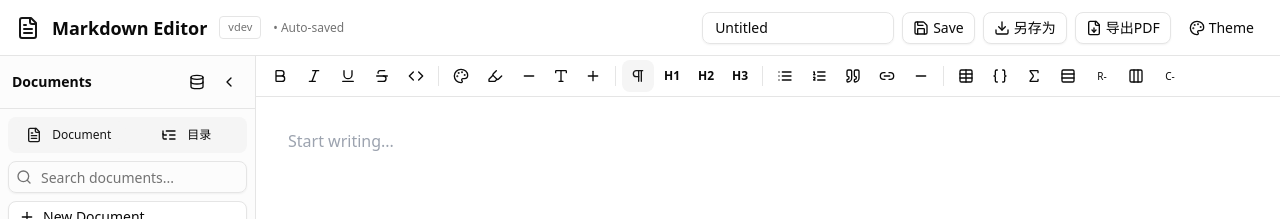
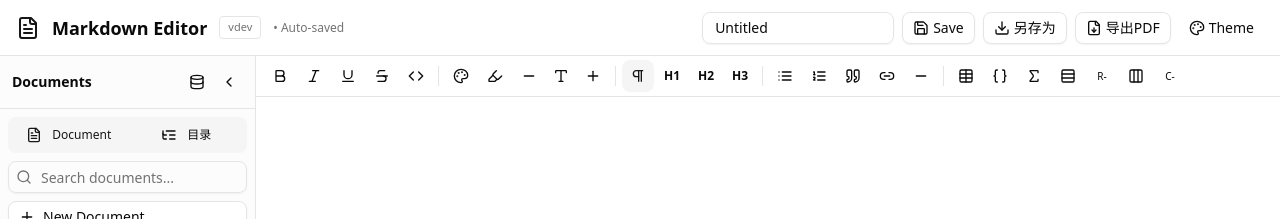
Before and after one commit to LiuMengxuan04/perfectmd, a Next.js app: page / in a window 1280 px wide. Both pictures are taken after a click on the button "New Document". Shown: the top 219 px of the page. Built offline with nearby package versions, Linux system fonts and the light colour scheme.

Commit message:
fix: stabilize IME input and paragraph splitting in editor

```diff
--- a/src/components/editor/MarkdownEditor.tsx
+++ b/src/components/editor/MarkdownEditor.tsx
@@ -346,6 +346,35 @@ export function MarkdownEditor({ content, onChange }: MarkdownEditorProps) {
     return selection
   }, [])
 
+  const ensureReadyCaretForEmptyEditor = useCallback(() => {
+    const editor = editorRef.current
+    const selection = window.getSelection()
+    if (!editor || !selection) return
+
+    if (!editor.innerHTML.trim()) {
+      editor.innerHTML = '<p><br></p>'
+    }
+
+    const firstParagraph = editor.querySelector('p') as HTMLParagraphElement | null
+    const targetBlock = firstParagraph || editor
+    const textNode = Array.from(targetBlock.childNodes).find((node) => node.nodeType === Node.TEXT_NODE) as Text | undefined
+
+    const range = document.createRange()
+    if (textNode) {
+      range.setStart(textNode, 0)
+    } else if (targetBlock.firstChild) {
+      range.setStart(targetBlock, 0)
+    } else {
+      const anchor = document.createTextNode('')
+      targetBlock.appendChild(anchor)
+      range.setStart(anchor, 0)
+    }
+    range.collapse(true)
+    selection.removeAllRanges()
+    selection.addRange(range)
+    savedRangeRef.current = range.cloneRange()
+  }, [])
+
   const getTextBeforeCaretInBlock = useCallback((block: HTMLElement, selection: Selection): string => {
     if (!selection.rangeCount) return ''
     const range = selection.getRangeAt(0).cloneRange()
@@ -674,13 +703,15 @@ export function MarkdownEditor({ content, onChange }: MarkdownEditorProps) {
     return false
   }, [convertBlockTag, deleteMarkdownTrigger, ensureIsolatedBlock, getCurrentBlock, getTextBeforeCaretInBlock, handleInput])
 
-  const clearInlineTypingState = useCallback(() => {
-    // Avoid forcing "bold" off globally; headings rely on their own bold style.
-    const commands: Array<'italic' | 'strikeThrough' | 'underline'> = [
+  const clearInlineTypingState = useCallback((includeBold = false) => {
+    const commands: Array<'bold' | 'italic' | 'strikeThrough' | 'underline'> = [
       'italic',
       'strikeThrough',
       'underline',
     ]
+    if (includeBold) {
+      commands.unshift('bold')
+    }
     for (const command of commands) {
       if (document.queryCommandState(command)) {
         document.execCommand(command, false)
@@ -712,7 +743,14 @@ export function MarkdownEditor({ content, onChange }: MarkdownEditorProps) {
   }, [])
 
   const applyInlineMarkdownShortcut = useCallback((e: React.KeyboardEvent): boolean => {
-    if (e.key !== ' ') return false
+    const isSpaceTrigger = e.key === ' '
+    const isPrintableTrigger =
+      e.key.length === 1 &&
+      !e.ctrlKey &&
+      !e.metaKey &&
+      !e.altKey
+
+    if (!isSpaceTrigger && !isPrintableTrigger) return false
 
     const selection = window.getSelection()
     if (!selection || !selection.isCollapsed || !selection.rangeCount) return false
@@ -723,11 +761,13 @@ export function MarkdownEditor({ content, onChange }: MarkdownEditorProps) {
     const textNode = range.startContainer as Text
     const offset = range.startOffset
     const before = textNode.data.slice(0, offset)
+    const candidate = isSpaceTrigger ? before : `${before}${e.key}`
 
     type InlineMatch = {
       regex: RegExp
       build: (match: RegExpMatchArray) => HTMLElement
       resetCommands?: Array<'bold' | 'italic' | 'strikeThrough' | 'underline'>
+      triggerKeys?: string[]
     }
 
     const patterns: InlineMatch[] = [
@@ -740,6 +780,7 @@ export function MarkdownEditor({ content, onChange }: MarkdownEditorProps) {
           return el
         },
         resetCommands: ['bold'],
+        triggerKeys: [' ', '*'],
       },
       {
         // *italic*
@@ -750,6 +791,7 @@ export function MarkdownEditor({ content, onChange }: MarkdownEditorProps) {
           return el
         },
         resetCommands: ['italic'],
+        triggerKeys: [' ', '*'],
       },
       {
         // _italic_
@@ -760,6 +802,7 @@ export function MarkdownEditor({ content, onChange }: MarkdownEditorProps) {
           return el
         },
         resetCommands: ['italic'],
+        triggerKeys: [' ', '_'],
       },
       {
         // ~~strikethrough~~ or ～～strikethrough～～
@@ -770,6 +813,7 @@ export function MarkdownEditor({ content, onChange }: MarkdownEditorProps) {
           return el
         },
         resetCommands: ['strikeThrough'],
+        triggerKeys: [' ', '~', '～'],
       },
       {
         // `inline code`
@@ -780,6 +824,7 @@ export function MarkdownEditor({ content, onChange }: MarkdownEditorProps) {
           el.textContent = m[1]
           return el
         },
+        triggerKeys: [' ', '`'],
       },
       {
         // ++underline++
@@ -790,6 +835,7 @@ export function MarkdownEditor({ content, onChange }: MarkdownEditorProps) {
           return el
         },
         resetCommands: ['underline'],
+        triggerKeys: [' ', '+'],
       },
       {
         // <u>underline</u>
@@ -800,6 +846,7 @@ export function MarkdownEditor({ content, onChange }: MarkdownEditorProps) {
           return el
         },
         resetCommands: ['underline'],
+        triggerKeys: [' '],
       },
       {
         // [label](url)
@@ -812,6 +859,7 @@ export function MarkdownEditor({ content, onChange }: MarkdownEditorProps) {
           el.rel = 'noopener noreferrer'
           return el
         },
+        triggerKeys: [' ', ')'],
       },
       {
         // $inline formula$
@@ -838,15 +886,18 @@ export function MarkdownEditor({ content, onChange }: MarkdownEditorProps) {
           }
           return el
         },
+        triggerKeys: [' ', '$'],
       },
     ]
 
     for (const pattern of patterns) {
-      const match = before.match(pattern.regex)
+      if (pattern.triggerKeys && !pattern.triggerKeys.includes(e.key)) continue
+
+      const match = candidate.match(pattern.regex)
       if (!match) continue
 
       const fullMatch = match[0]
-      const replaceStart = offset - fullMatch.length
+      const replaceStart = offset - before.length + candidate.length - fullMatch.length
 
       if (replaceStart < 0) return false
 
@@ -859,16 +910,16 @@ export function MarkdownEditor({ content, onChange }: MarkdownEditorProps) {
 
       const fragment = document.createDocumentFragment()
       const formattedNode = pattern.build(match)
-      const trailingSpace = document.createTextNode(' ')
+      // Keep a dedicated plain-text caret anchor after the formatted node so
+      // subsequent typing stays outside the inline style without needing an
+      // extra visible space or keydown-time selection fixes.
+      const caretAnchor = document.createTextNode('')
       fragment.appendChild(formattedNode)
-      fragment.appendChild(trailingSpace)
-
+      fragment.appendChild(caretAnchor)
       replaceRange.insertNode(fragment)
 
       const caretRange = document.createRange()
-      // Keep caret inside the trailing text node to avoid boundary-affinity
-      // issues where the next character is considered inside inline formatting.
-      caretRange.setStart(trailingSpace, trailingSpace.length)
+      caretRange.setStart(caretAnchor, 0)
       caretRange.collapse(true)
       selection.removeAllRanges()
       selection.addRange(caretRange)
@@ -884,11 +935,10 @@ export function MarkdownEditor({ content, onChange }: MarkdownEditorProps) {
       }
       const inHeading = isSelectionInsideHeading()
       if (!inHeading) {
-        clearInlineTypingState()
-      }
-
-      // Force next printable input to start outside inline-format context.
-      shouldResetInlineTypingRef.current = !inHeading
+        clearInlineTypingState(true)
+      }
+
+      shouldResetInlineTypingRef.current = false
 
       handleInput()
       return true
@@ -952,10 +1002,18 @@ export function MarkdownEditor({ content, onChange }: MarkdownEditorProps) {
         editorRef.current.innerHTML = content || '<p><br></p>'
         ensureCodeBlockControls(editorRef.current)
         renderCodeHighlights(editorRef.current, true)
+        if (!content) {
+          savedRangeRef.current = null
+        }
       }
     }
     isInternalChange.current = false
   }, [content, ensureCodeBlockControls, renderCodeHighlights])
+
+  useEffect(() => {
+    if (!editorRef.current || content) return
+    ensureReadyCaretForEmptyEditor()
+  }, [content, ensureReadyCaretForEmptyEditor])
 
   // Initialize editor content
   useEffect(() => {
@@ -1270,11 +1328,52 @@ export function MarkdownEditor({ content, onChange }: MarkdownEditorProps) {
     const currentBlock = getCurrentBlock(selection)
     if (!currentBlock || currentBlock === editor) return false
 
+    const placeCaretInBlockStart = (block: HTMLElement) => {
+      const caret = document.createRange()
+      caret.selectNodeContents(block)
+      caret.collapse(true)
+      selection.removeAllRanges()
+      selection.addRange(caret)
+      savedRangeRef.current = caret.cloneRange()
+    }
+
+    const blockContainsSoftBreak = currentBlock.tagName.toLowerCase() !== 'pre' && (
+      !!currentBlock.querySelector('br') ||
+      Array.from(currentBlock.childNodes).some((node) => node.nodeName === 'BR')
+    )
+
+    if (blockContainsSoftBreak) {
+      const isolatedBlock = ensureIsolatedBlock()
+      if (isolatedBlock && isolatedBlock !== currentBlock && isolatedBlock.parentNode) {
+        const blankParagraph = document.createElement('p')
+        blankParagraph.appendChild(document.createElement('br'))
+        isolatedBlock.parentNode.insertBefore(blankParagraph, isolatedBlock)
+        placeCaretInBlockStart(blankParagraph)
+        return true
+      }
+    }
+
     const hasMeaningfulContent = (node: ParentNode): boolean => {
       const text = (node.textContent || '').replace(/\u200b/g, '').trim()
       return text.length > 0 || !!node.querySelector('img, table, hr, pre, ul, ol, blockquote')
     }
 
+    const hasVisualBreak = (node: ParentNode): boolean => {
+      const children = Array.from(node.childNodes)
+      for (const child of children) {
+        if (child.nodeType === Node.TEXT_NODE) {
+          if ((child.textContent || '').includes('\n')) return true
+          continue
+        }
+        if (child.nodeType === Node.ELEMENT_NODE) {
+          const element = child as HTMLElement
+          if (element.tagName.toLowerCase() === 'br') return true
+          if (hasVisualBreak(element)) return true
+        }
+      }
+      return false
+    }
+
     const ensureBlockPlaceholder = (block: HTMLElement) => {
       if (!hasMeaningfulContent(block) && !block.querySelector('br')) {
         block.appendChild(document.createElement('br'))
@@ -1282,11 +1381,18 @@ export function MarkdownEditor({ content, onChange }: MarkdownEditorProps) {
     }
 
     const inlineTags = new Set(['span', 'font', 'strong', 'em', 'b', 'i', 'u', 'a', 's', 'del', 'code'])
-    const stripLeadingSoftBreak = (node: ParentNode): boolean => {
+    const consumeLeadingVisualBreak = (node: ParentNode): boolean => {
       let child = node.firstChild
       while (child) {
         if (child.nodeType === Node.TEXT_NODE) {
-          if (child.textContent?.replace(/\u200b/g, '').trim()) return false
+          const text = child.textContent || ''
+          const withoutZwsp = text.replace(/\u200b/g, '')
+          const leadingMatch = withoutZwsp.match(/^[\s\u00a0]*\n/)
+          if (leadingMatch) {
+            child.textContent = text.replace(/^([\u200b\s\u00a0]*)\n/, '$1')
+            return true
+          }
+          if (withoutZwsp.trim()) return false
           const next = child.nextSibling
           child.parentNode?.removeChild(child)
           child = next
@@ -1301,7 +1407,7 @@ export function MarkdownEditor({ content, onChange }: MarkdownEditorProps) {
             return true
           }
           if (inlineTags.has(tag)) {
-            const stripped = stripLeadingSoftBreak(element)
+            const stripped = consumeLeadingVisualBreak(element)
             const shouldRemoveEmptyWrapper =
               !hasMeaningfulContent(element) &&
               !element.querySelector('br, img, table, hr, pre, ul, ol, blockquote')
@@ -1320,22 +1426,91 @@ export function MarkdownEditor({ content, onChange }: MarkdownEditorProps) {
       return false
     }
 
-    const range = selection.getRangeAt(0)
+    const consumeTrailingVisualBreak = (node: ParentNode): boolean => {
+      let child = node.lastChild
+      while (child) {
+        if (child.nodeType === Node.TEXT_NODE) {
+          const text = child.textContent || ''
+          const withoutZwsp = text.replace(/\u200b/g, '')
+          const trailingMatch = withoutZwsp.match(/\n[\s\u00a0]*$/)
+          if (trailingMatch) {
+            child.textContent = text.replace(/\n([\u200b\s\u00a0]*)$/, '$1')
+            return true
+          }
+          if (withoutZwsp.trim()) return false
+          const previous = child.previousSibling
+          child.parentNode?.removeChild(child)
+          child = previous
+          continue
+        }
+
+        if (child.nodeType === Node.ELEMENT_NODE) {
+          const element = child as HTMLElement
+          const tag = element.tagName.toLowerCase()
+          if (tag === 'br') {
+            element.parentNode?.removeChild(element)
+            return true
+          }
+          if (inlineTags.has(tag)) {
+            const stripped = consumeTrailingVisualBreak(element)
+            const shouldRemoveEmptyWrapper =
+              !hasMeaningfulContent(element) &&
+              !element.querySelector('br, img, table, hr, pre, ul, ol, blockquote')
+            if (shouldRemoveEmptyWrapper) {
+              element.parentNode?.removeChild(element)
+            }
+            if (stripped) return true
+            child = shouldRemoveEmptyWrapper ? node.lastChild : element.previousSibling
+            continue
+          }
+        }
+
+        return false
+      }
+
+      return false
+    }
+
+    let range = selection.getRangeAt(0)
     if (!range.collapsed) {
       range.deleteContents()
-    }
-
-    const liveRange = selection.getRangeAt(0)
+      range = selection.getRangeAt(0)
+    }
+
+    const splitMarker = document.createComment('enter-split-marker')
+    range.insertNode(splitMarker)
+
+    const previewBeforeRange = document.createRange()
+    previewBeforeRange.selectNodeContents(currentBlock)
+    previewBeforeRange.setEndBefore(splitMarker)
+    const previewBefore = previewBeforeRange.cloneContents()
+    const caretStartsAfterVisualBreak = consumeTrailingVisualBreak(previewBefore)
+
+    const previewRange = document.createRange()
+    previewRange.setStartAfter(splitMarker)
+    previewRange.setEnd(currentBlock, currentBlock.childNodes.length)
+    const previewTrailing = previewRange.cloneContents()
+    const shouldInsertBlankLineBeforeTrailing = consumeLeadingVisualBreak(previewTrailing)
+
     const extractRange = document.createRange()
-    extractRange.setStart(liveRange.startContainer, liveRange.startOffset)
+    extractRange.setStartAfter(splitMarker)
     extractRange.setEnd(currentBlock, currentBlock.childNodes.length)
     const trailingContent = extractRange.extractContents()
+    splitMarker.parentNode?.removeChild(splitMarker)
 
     let hasTrailing = hasMeaningfulContent(trailingContent)
+    const trailingContainsVisualBreak = hasVisualBreak(trailingContent)
     let leadingSoftBreak = false
-    while (hasTrailing && stripLeadingSoftBreak(trailingContent)) {
+    while (hasTrailing && consumeLeadingVisualBreak(trailingContent)) {
       leadingSoftBreak = true
       hasTrailing = hasMeaningfulContent(trailingContent)
+    }
+
+    if (caretStartsAfterVisualBreak) {
+      while (consumeTrailingVisualBreak(currentBlock)) {
+        // Remove the soft-break that visually belonged between the two lines
+        // so the current block becomes the actual previous paragraph.
+      }
     }
 
     ensureBlockPlaceholder(currentBlock)
@@ -1345,7 +1520,12 @@ export function MarkdownEditor({ content, onChange }: MarkdownEditorProps) {
     currentBlock.parentNode?.insertBefore(newParagraph, currentBlock.nextSibling)
 
     if (hasTrailing) {
-      if (leadingSoftBreak) {
+      if (
+        leadingSoftBreak ||
+        shouldInsertBlankLineBeforeTrailing ||
+        trailingContainsVisualBreak ||
+        caretStartsAfterVisualBreak
+      ) {
         const trailingParagraph = document.createElement('p')
         trailingParagraph.appendChild(trailingContent)
         ensureBlockPlaceholder(trailingParagraph)
@@ -1358,13 +1538,9 @@ export function MarkdownEditor({ content, onChange }: MarkdownEditorProps) {
     }
 
     const caret = document.createRange()
-    caret.selectNodeContents(newParagraph)
-    caret.collapse(true)
-    selection.removeAllRanges()
-    selection.addRange(caret)
-    savedRangeRef.current = caret.cloneRange()
+    placeCaretInBlockStart(newParagraph)
     return true
-  }, [getCurrentBlock])
+  }, [ensureIsolatedBlock, getCurrentBlock])
 
   const exitHeadingWithParagraph = useCallback((): boolean => {
     const selection = window.getSelection()
@@ -1632,6 +1808,30 @@ export function MarkdownEditor({ content, onChange }: MarkdownEditorProps) {
   const handleEditorClick = useCallback((e: React.MouseEvent<HTMLDivElement>) => {
     const target = e.target as HTMLElement
     if (!editorRef.current) return
+
+    const placeCaretFromPoint = () => {
+      const doc = document as Document & {
+        caretPositionFromPoint?: (x: number, y: number) => { offsetNode: Node; offset: number } | null
+        caretRangeFromPoint?: (x: number, y: number) => Range | null
+      }
+      const selection = window.getSelection()
+      if (!selection) return
+
+      let nextRange: Range | null = null
+      const caretPosition = doc.caretPositionFromPoint?.(e.clientX, e.clientY)
+      if (caretPosition) {
+        nextRange = document.createRange()
+        nextRange.setStart(caretPosition.offsetNode, caretPosition.offset)
+        nextRange.collapse(true)
+      } else {
+        nextRange = doc.caretRangeFromPoint?.(e.clientX, e.clientY) || null
+      }
+
+      if (!nextRange || !editorRef.current?.contains(nextRange.startContainer)) return
+      selection.removeAllRanges()
+      selection.addRange(nextRange)
+      savedRangeRef.current = nextRange.cloneRange()
+    }
 
     const formula = target.closest('.formula-inline')
     if (formula) return
@@ -1692,6 +1892,7 @@ export function MarkdownEditor({ content, onChange }: MarkdownEditorProps) {
     setEditingLink(null)
     setSelectedImage(null)
     setImageOverlayRect(null)
+    placeCaretFromPoint()
   }, [recalcSelectedImageOverlay])
 
   const openExternalUrl = useCallback((href: string) => {
@@ -2273,15 +2474,7 @@ export function MarkdownEditor({ content, onChange }: MarkdownEditorProps) {
         !e.metaKey &&
         !e.altKey
       ) {
-        const stillInsideInline = isCaretInsideInlineFormatting()
         shouldResetInlineTypingRef.current = false
-        if (stillInsideInline) {
-          // Do not intercept printable keys here. IME composition starts after
-          // keydown in some browsers; preventing default would break CJK input.
-          ensureCaretOutsideInlineFormatting()
-          clearInlineTypingState()
-          clearColorTypingState()
-        }
       }
     }
 
@@ -2330,6 +2523,14 @@ export function MarkdownEditor({ content, onChange }: MarkdownEditorProps) {
         className="prose-editor relative flex-1 overflow-y-auto p-8 outline-none focus:outline-none"
         onInput={handleInput}
         onClick={handleEditorClick}
+        onFocus={() => {
+          const selection = window.getSelection()
+          const anchorNode = selection?.anchorNode || null
+          const anchorInsideEditor = !!(anchorNode && editorRef.current?.contains(anchorNode))
+          if (!content || !anchorInsideEditor || anchorNode === editorRef.current) {
+            ensureReadyCaretForEmptyEditor()
+          }
+        }}
         onKeyDown={handleKeyDown}
         onCompositionStart={() => { isComposingRef.current = true }}
         onCompositionEnd={() => {
```
